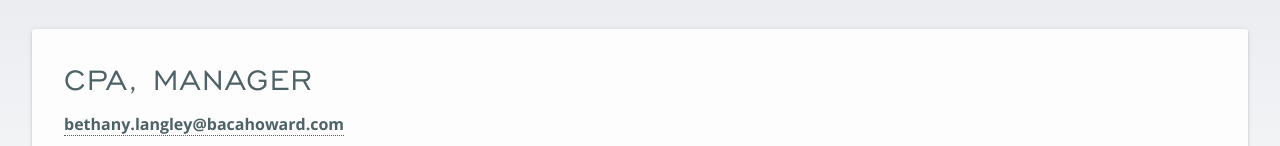
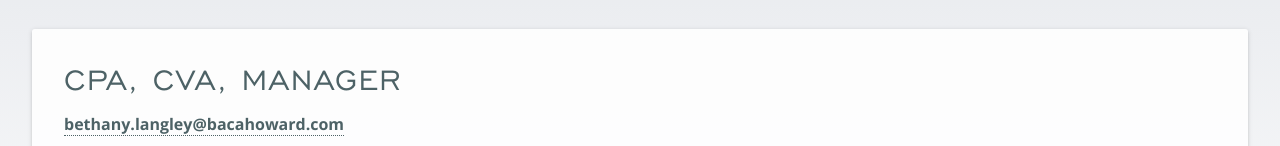
Before and after one commit to iteam-software/bacahoward, a Gatsby site: page /bethany-langley/ in a window 1280 px wide. Shown: the part 191-337 px from the top of the page. Built offline with nearby package versions, Linux system fonts and the light colour scheme; Gatsby itself is replaced by a stand-in of ours.

Commit message:
Update Staff Member “bethany-langley”

```diff
--- a/content/staff/bethany-langley.md
+++ b/content/staff/bethany-langley.md
@@ -2,7 +2,7 @@
 firstName: Bethany
 lastName: Langley
 group: Managers
-title: CPA, Manager
+title: CPA, CVA, Manager
 email: bethany.langley@bacahoward.com
 phone: (505) 200-3800
 ---
```
